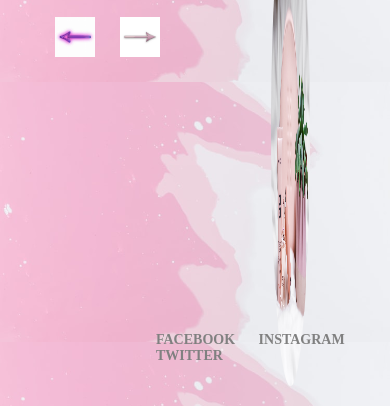
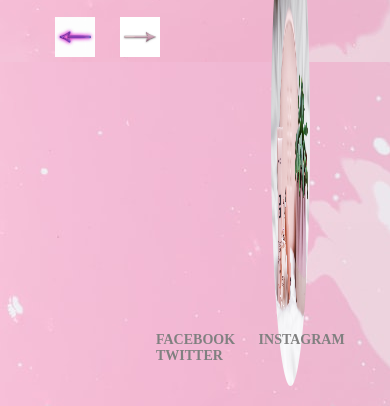
Before and after one commit to navyaswarup20/website-design, a plain HTML site: page index.html in a window 390 px wide. Shown: the part 438-844 px from the top of the page. Drawn offline with Linux system fonts and the light colour scheme.

Commit message:
Update stylee.css

```diff
--- a/stylee.css
+++ b/stylee.css
@@ -113,4 +113,8 @@ display: flex;
 height:60%;
 width:10%;
 }
+ .container{
+background-repeat: no-repeat;
 }
+
+}
```
